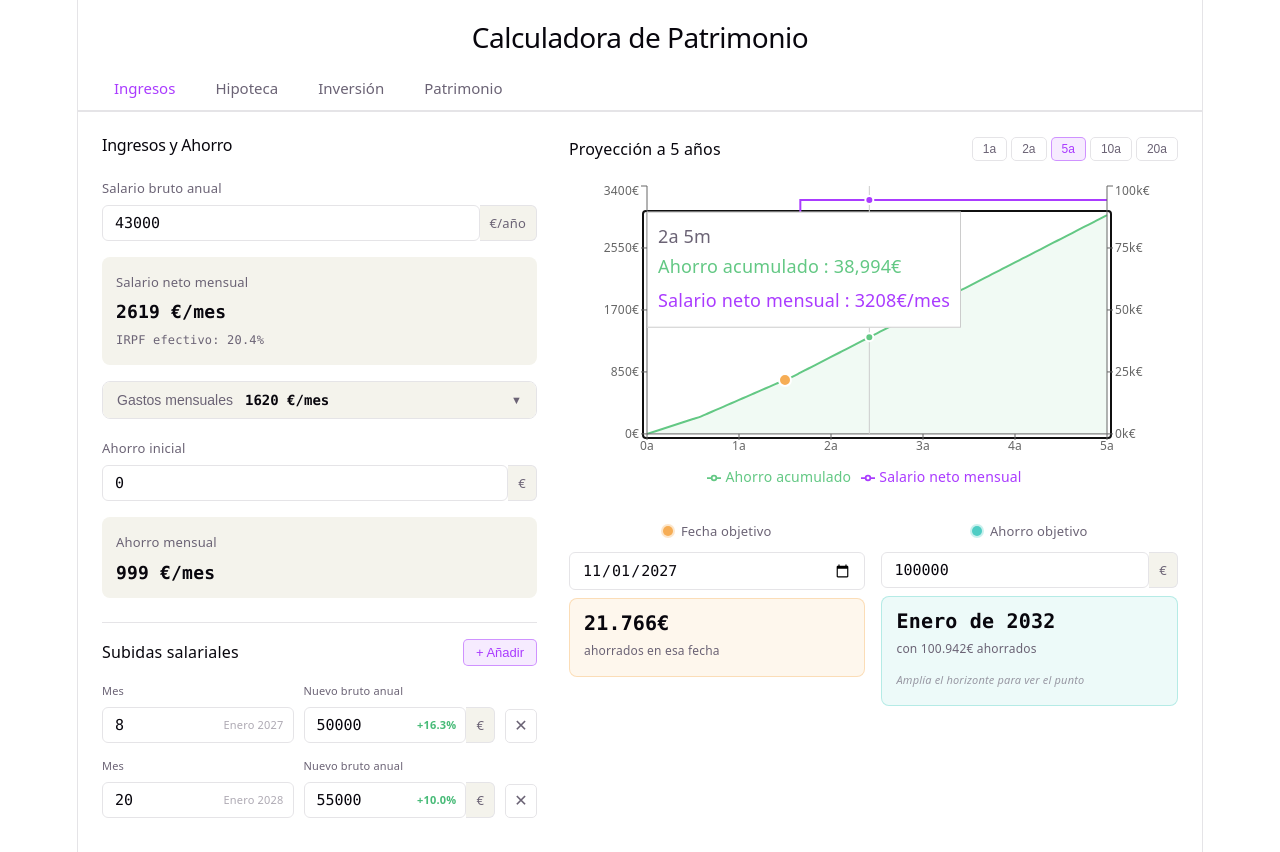
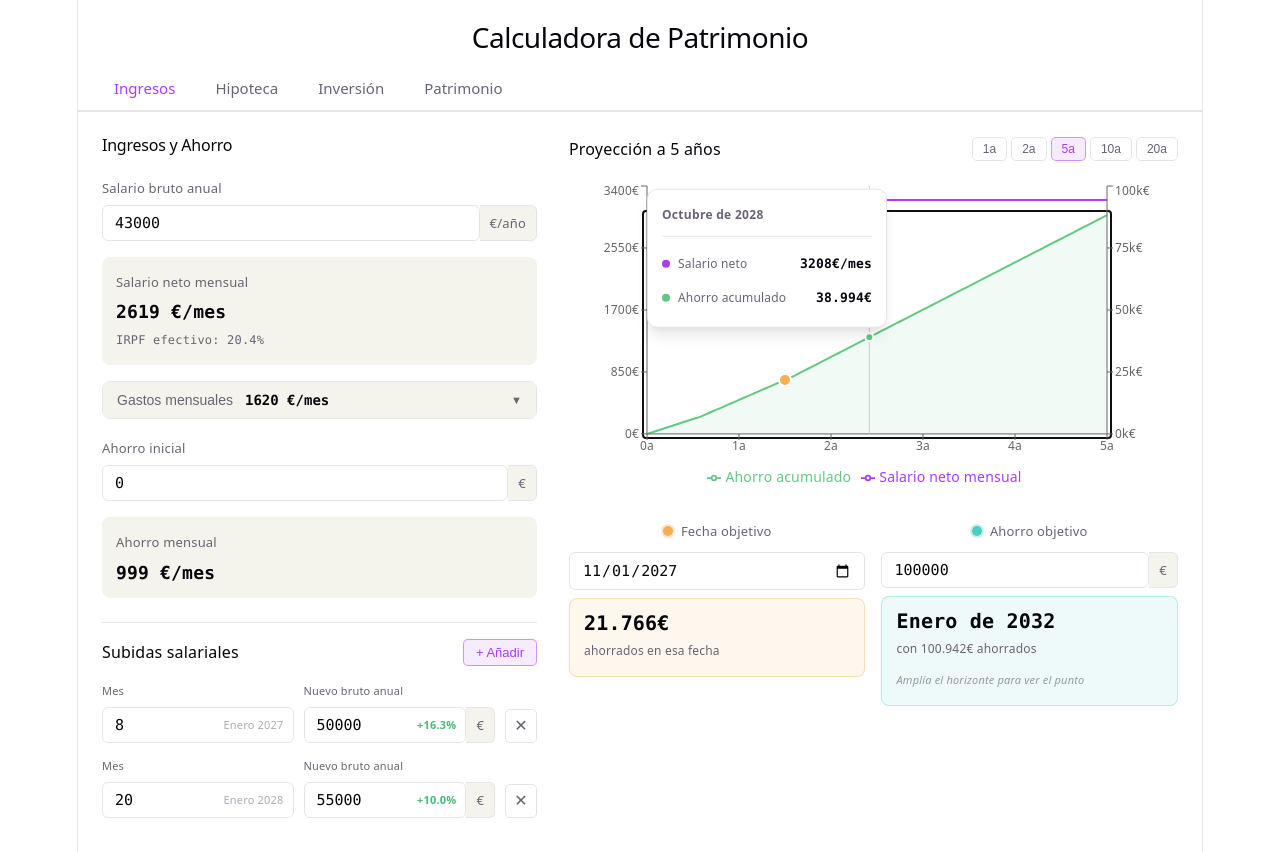
Before and after one commit to aleixRabassa/calculadora-patrimonio, a React (Vite) app: page / in a window 1280 px wide. Both pictures are taken after a click on the element 873 px from the left and 338 px from the top of the page. Built offline with nearby package versions, Linux system fonts and the light colour scheme.

Commit message:
feat: implement chart tooltip for salary and savings data in Ingresos component

```diff
--- a/src/components/Ingresos.css
+++ b/src/components/Ingresos.css
@@ -445,7 +445,54 @@ input[type="date"] {
   margin-top: 2px;
 }
 
-/* Charts */
+/* Chart tooltip */
+.chart-tooltip {
+  background: var(--bg);
+  border: 1px solid var(--border);
+  border-radius: 10px;
+  padding: 12px 14px;
+  box-shadow: var(--shadow);
+  min-width: 210px;
+  pointer-events: none;
+}
+
+.chart-tooltip__date {
+  font-size: 12px;
+  font-weight: 600;
+  color: var(--text);
+  letter-spacing: 0.3px;
+  margin-bottom: 10px;
+  padding-bottom: 8px;
+  border-bottom: 1px solid var(--border);
+}
+
+.chart-tooltip__row {
+  display: flex;
+  align-items: center;
+  gap: 8px;
+  padding: 4px 0;
+}
+
+.chart-tooltip__dot {
+  width: 8px;
+  height: 8px;
+  border-radius: 50%;
+  flex-shrink: 0;
+}
+
+.chart-tooltip__label {
+  font-size: 12px;
+  color: var(--text);
+  flex: 1;
+}
+
+.chart-tooltip__value {
+  font-family: var(--mono);
+  font-size: 13px;
+  font-weight: 600;
+  color: var(--text-h);
+}
+
 .ingresos__charts {
   padding-top: 0;
 }
--- a/src/components/Ingresos.tsx
+++ b/src/components/Ingresos.tsx
@@ -52,6 +52,57 @@ const DEFAULT_STATE: IngresosState = {
 const MAX_HORIZONTE_MESES = 240 // 20 años
 const HORIZON_OPTIONS = [1, 2, 5, 10, 20] as const
 
+interface ChartPoint {
+  mes: number
+  label: string
+  salarioNeto: number
+  ahorroAcumulado: number
+}
+
+interface ChartTooltipProps {
+  active?: boolean
+  payload?: ReadonlyArray<{ dataKey?: unknown; value?: unknown }>
+  label?: number
+  chartData: ChartPoint[]
+}
+
+function formatFutureMes(mesesDesdeHoy: number): string {
+  const d = new Date()
+  d.setDate(1)
+  d.setMonth(d.getMonth() + mesesDesdeHoy)
+  const str = d.toLocaleDateString('es-ES', { month: 'long', year: 'numeric' })
+  return str.charAt(0).toUpperCase() + str.slice(1)
+}
+
+function ChartTooltip({ active, payload, label, chartData }: ChartTooltipProps) {
+  if (!active || !payload?.length || label == null) return null
+  const point = chartData[label]
+  if (!point) return null
+
+  const salarioValue = payload.find(p => p.dataKey === 'salarioNeto')?.value
+  const ahorroValue = payload.find(p => p.dataKey === 'ahorroAcumulado')?.value
+
+  return (
+    <div className="chart-tooltip">
+      <div className="chart-tooltip__date">{formatFutureMes(point.mes)}</div>
+      {typeof salarioValue === 'number' && (
+        <div className="chart-tooltip__row">
+          <span className="chart-tooltip__dot" style={{ background: 'var(--accent)' }} />
+          <span className="chart-tooltip__label">Salario neto</span>
+          <span className="chart-tooltip__value">{salarioValue.toLocaleString('es-ES')}€/mes</span>
+        </div>
+      )}
+      {typeof ahorroValue === 'number' && (
+        <div className="chart-tooltip__row">
+          <span className="chart-tooltip__dot" style={{ background: 'rgb(99, 200, 132)' }} />
+          <span className="chart-tooltip__label">Ahorro acumulado</span>
+          <span className="chart-tooltip__value">{ahorroValue.toLocaleString('es-ES')}€</span>
+        </div>
+      )}
+    </div>
+  )
+}
+
 function xAxisInterval(years: number): number {
   if (years <= 1) return 2   // every 3 months
   if (years <= 2) return 5   // every 6 months
@@ -84,7 +135,7 @@ export function Ingresos() {
   // Full 20-year projection used for target calculations
   const fullProjection = useMemo(() => {
     const subidasOrdenadas = [...state.subidas].sort((a, b) => a.mes - b.mes)
-    const data: Array<{ mes: number; label: string; salarioNeto: number; ahorroAcumulado: number }> = []
+    const data: ChartPoint[] = []
     let ahorroAcum = state.ahorroInicial
     let brutoActual = state.brutoAnual
     const gastosMensuales = (state.gastos ?? []).reduce((sum, g) => sum + g.valor, 0)
@@ -392,12 +443,7 @@ export function Ingresos() {
               tick={{ fontSize: 12 }}
               width={55}
             />
-            <Tooltip
-              formatter={(value, name) =>
-                [name === 'salarioNeto' ? `${value}€/mes` : `${Number(value).toLocaleString()}€`, name === 'salarioNeto' ? 'Salario neto mensual' : 'Ahorro acumulado']
-              }
-              labelFormatter={m => chartData[m as number]?.label ?? ''}
-            />
+            <Tooltip content={(props) => <ChartTooltip {...(props as unknown as ChartTooltipProps)} chartData={chartData} />} />
             <Legend formatter={v => v === 'salarioNeto' ? 'Salario neto mensual' : 'Ahorro acumulado'} wrapperStyle={{ fontSize: 14, textAlign: 'center' }} />
             <Line
               yAxisId="salary"
```
